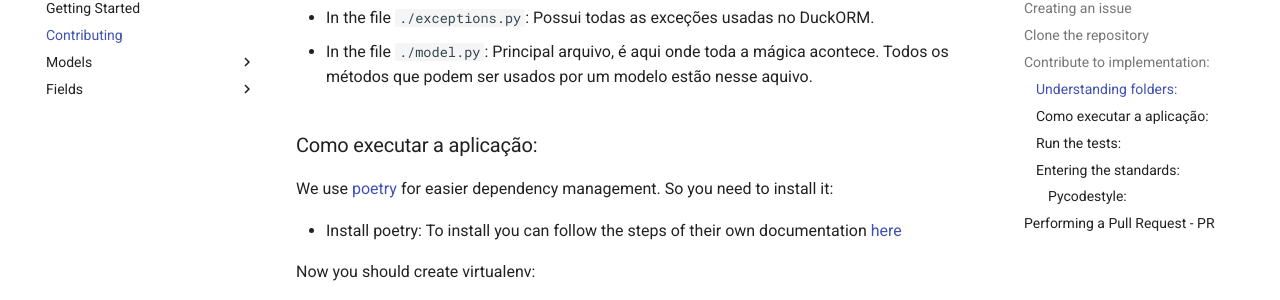
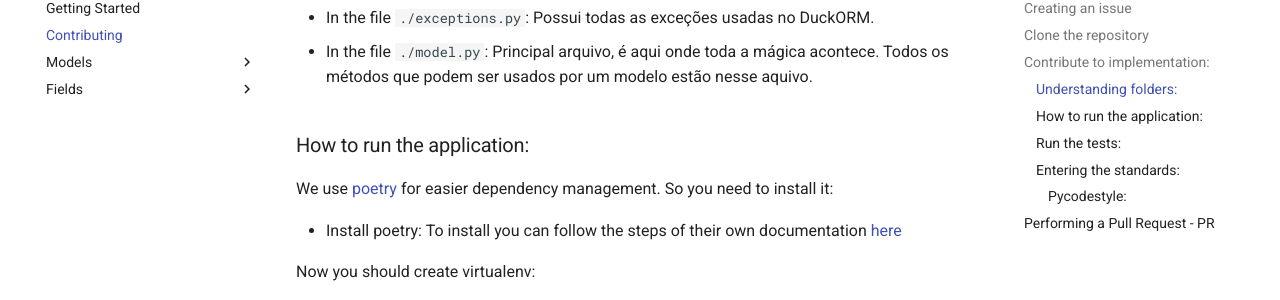
Before and after one commit to richecr/duck-orm, an MkDocs documentation site: the page built from docs/CONTRIBUTING.md, in a window 1280 px wide and 900 px high, scrolled down 2966 px. Shown: the part 127-427 px from the top of the window. Built offline with MkDocs 1.6.1 and Material for MkDocs 9.7.7, drawn with Linux system fonts in a browser that asks for light colours; comment, search, counter and statistics services are not loaded.

Commit message:
correction docs

```diff
--- a/docs/CONTRIBUTING.md
+++ b/docs/CONTRIBUTING.md
@@ -8,8 +8,8 @@
 
 **_So you have two steps to follow:_**
 
-- [Open an issue detailing your idea](#criando-uma-issue)
-- [You implement the functionality yourself](#contribuir-com-implementação)
+- [Open an issue detailing your idea](#creating-an-issue)
+- [You implement the functionality yourself](#contribute-to-implementation)
 
 ## Creating an issue
 
@@ -72,7 +72,7 @@
 
 But that will only in your fork, the official repository will not have its changes now what ?
 
-Calm down, now that the `Pull Request` or `PR`
+Calm down, now that the `Pull Request` or `PR` to branch `develop`.
 
 ## Contribute to implementation:
 
@@ -104,7 +104,7 @@
 
 - In the file `./model.py`: Principal arquivo, é aqui onde toda a mágica acontece. Todos os métodos que podem ser usados por um modelo estão nesse aquivo.
 
-### Como executar a aplicação:
+### How to run the application:
 
 We use [poetry](https://python-poetry.org/docs/) for easier dependency management.
 So you need to install it:
```
